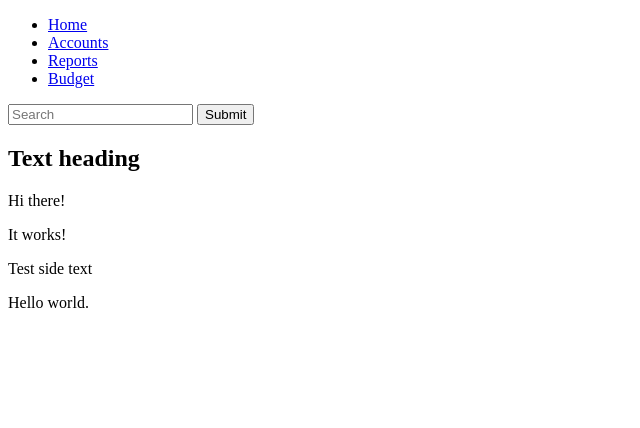
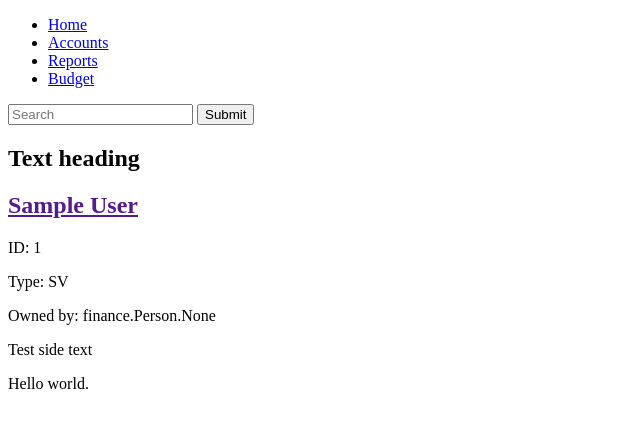
Before and after one commit to sahorgan/financeApp, a Django app: page / in a window 1280 px wide. Shown: the part 26-454 px from the top of the page, without its empty margins (0-640 px from the left). Run offline with Django 3.2, Linux system fonts and the light colour scheme; tables that the repository leaves empty hold one stand-in row (values such as "Sample post").

Commit message:
Developed a template drawing data from models.

```diff
--- a/finance/templates/finance/account_list.html
+++ b/finance/templates/finance/account_list.html
@@ -24,8 +24,12 @@
             <main>
                 <h1>Text heading</h1>
 
-                <p>Hi there!</p>
-                <p>It works!</p>
+                {% for account in accounts %}
+                    <h2><a href="">{{ account.name }}</a></h2>
+                    <p>ID: {{ account.id }}</p>
+                    <p>Type: {{ account.type }}</p>
+                    <p>Owned by: {{ account.owner }}</p>
+                {% endfor %}
 
                 <aside>
                     <p>Test side text</p>
--- a/finance/views.py
+++ b/finance/views.py
@@ -1,3 +1,6 @@
 from django.shortcuts import render
+from .models import Account
 
-def account_list(request): return render(request, 'finance/account_list.html', {})
+def account_list(request):
+	accounts = Account.objects.all()
+	return render(request, 'finance/account_list.html', {'accounts': accounts})
```
